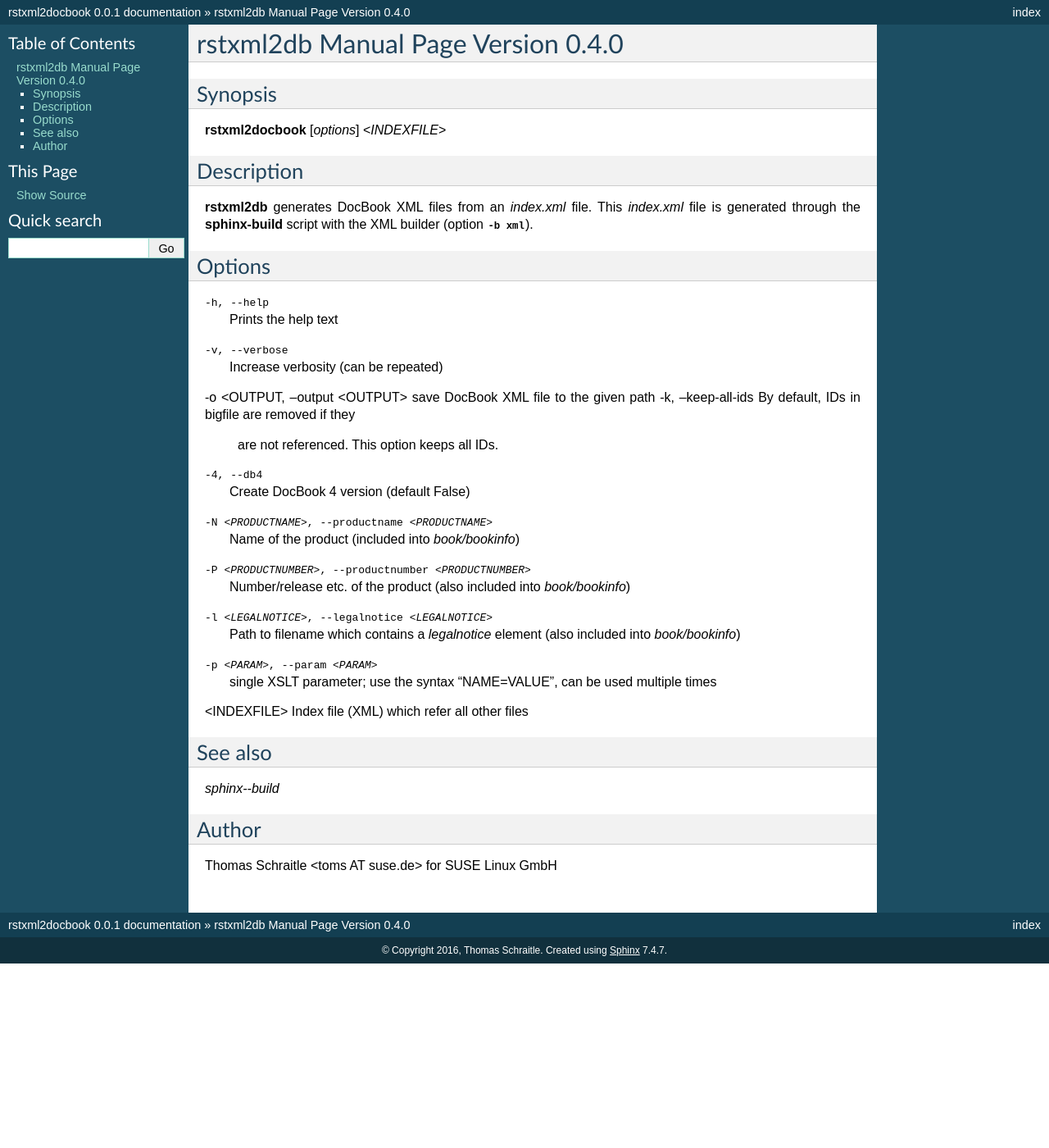
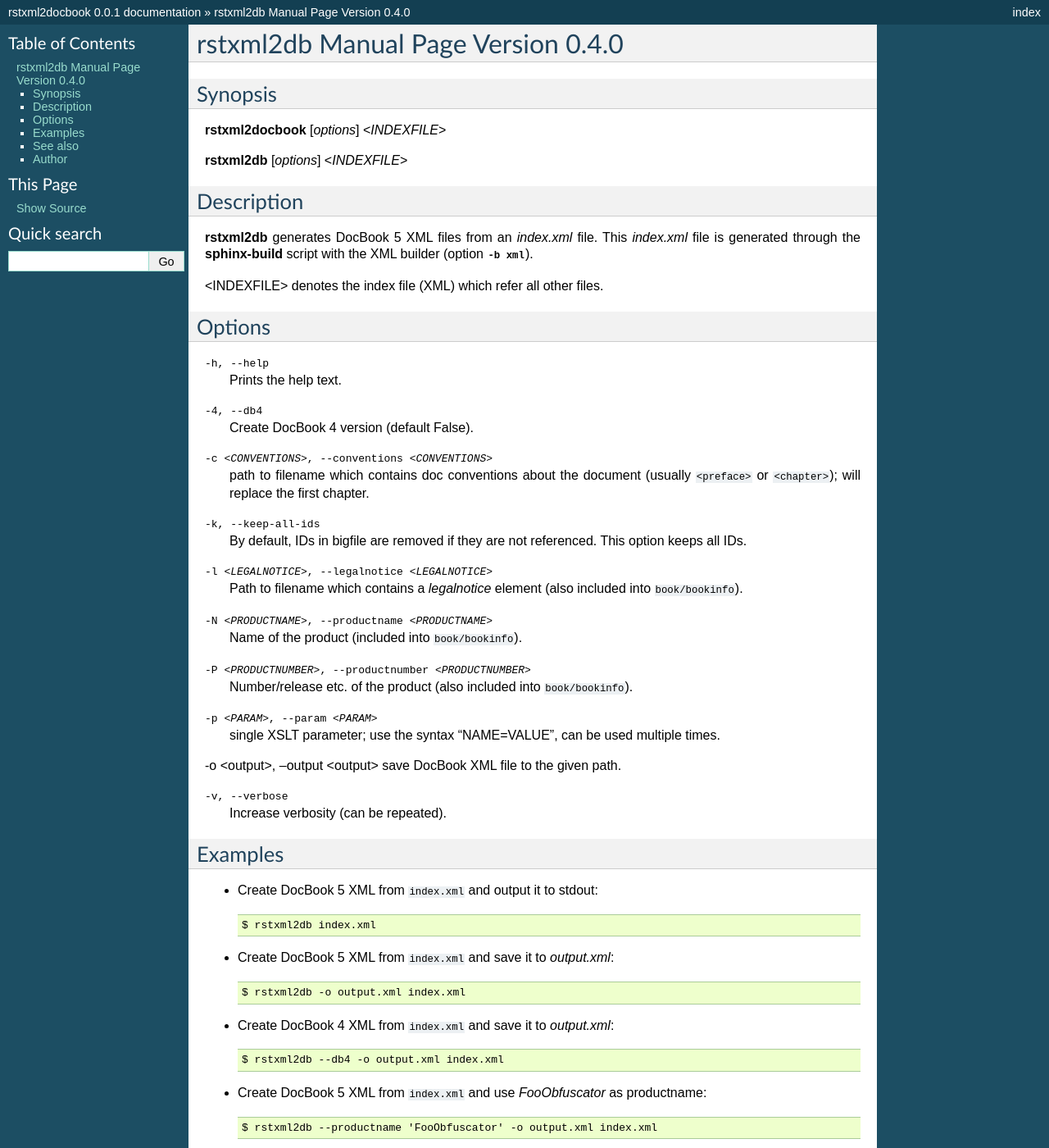
Before and after one commit to openSUSE/rstxml2docbook, a Sphinx documentation site: the page built from doc/index.rst, in a window 1280 px wide and 1400 px high. Shown: the whole window at 82% size. Built offline with Sphinx 7.4.7, drawn with Linux system fonts in a browser that asks for light colours; some of the changed text lies outside the part shown.

Commit message:
manpage: sort option list, add examples

```diff
--- a/doc/index.rst
+++ b/doc/index.rst
@@ -13,38 +13,77 @@
 
 **rstxml2docbook** [*options*] <*INDEXFILE*>
 
+**rstxml2db** [*options*] <*INDEXFILE*>
+
 
 Description
 -----------
 
-:program:`rstxml2db` generates DocBook XML files from an `index.xml`
+:program:`rstxml2db` generates DocBook 5 XML files from an `index.xml`
 file. This `index.xml` file is generated through the :program:`sphinx-build`
 script with the XML builder (option :option:`-b xml`).
+
+<INDEXFILE> denotes the index file (XML) which refer all other files.
 
 
 Options
 -------
 
--h, --help                     Prints the help text
--v, --verbose                  Increase verbosity (can be repeated)
--o <OUTPUT, --output <OUTPUT>  save DocBook XML file to the given path
+-h, --help                     Prints the help text.
+-4, --db4                      Create DocBook 4 version (default False).
+-c <CONVENTIONS>, --conventions <CONVENTIONS>
+                               path to filename which contains doc conventions
+                               about the document (usually ``<preface>`` or
+                               ``<chapter>``);
+                               will replace the first chapter.
 -k, --keep-all-ids             By default, IDs in bigfile are removed if they
                                are not referenced. This option keeps all IDs.
--4, --db4                      Create DocBook 4 version (default False)
+-l <LEGALNOTICE>, --legalnotice <LEGALNOTICE>
+                               Path to filename which contains a `legalnotice`
+                               element (also included into ``book/bookinfo``).
 -N <PRODUCTNAME>, --productname <PRODUCTNAME>
-                               Name of the product (included into `book/bookinfo`)
+                               Name of the product (included into
+                               ``book/bookinfo``).
 -P <PRODUCTNUMBER>, --productnumber <PRODUCTNUMBER>
                                Number/release etc. of the product (also
-                               included into `book/bookinfo`)
--l <LEGALNOTICE>, --legalnotice <LEGALNOTICE>
-                               Path to filename which contains a `legalnotice`
-                               element (also included into `book/bookinfo`)
+                               included into ``book/bookinfo``).
 -p <PARAM>, --param <PARAM>    single XSLT parameter; use the syntax "NAME=VALUE",
-                               can be used multiple times
-<INDEXFILE>                    Index file (XML) which refer all other files
+                               can be used multiple times.
+-o <output>, --output <output> save DocBook XML file to the given path.
+
+-v, --verbose                  Increase verbosity (can be repeated).
 
 
 
+Examples
+--------
+
+* Create DocBook 5 XML from ``index.xml`` and output it to stdout::
+
+    $ rstxml2db index.xml
+
+* Create DocBook 5 XML from ``index.xml`` and save it to `output.xml`::
+
+    $ rstxml2db -o output.xml index.xml
+
+* Create DocBook 4 XML from ``index.xml`` and save it to `output.xml`::
+
+    $ rstxml2db --db4 -o output.xml index.xml
+
+* Create DocBook 5 XML from ``index.xml`` and use `FooObfuscator` as
+  productname::
+
+    $ rstxml2db --productname 'FooObfuscator' -o output.xml index.xml
+
+* Create DocBook 5 XML from `index.xml`` and append legal notice from
+  file `legal.xml`::
+
+    $ rstxml2db -o output.xml --legalnotice legal.xml index.xml
+
+* Create DocBook 5 XML from ``index.xml``, save it to `output.xml`,
+  and use some parameters::
+
+    $ rstxml2db  -o output.xml --param "a=2" --param "b=5" index.xml
 
 See also
 --------
```
